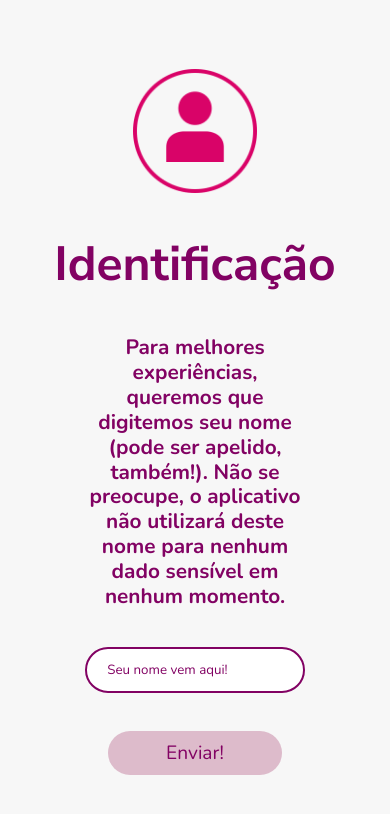
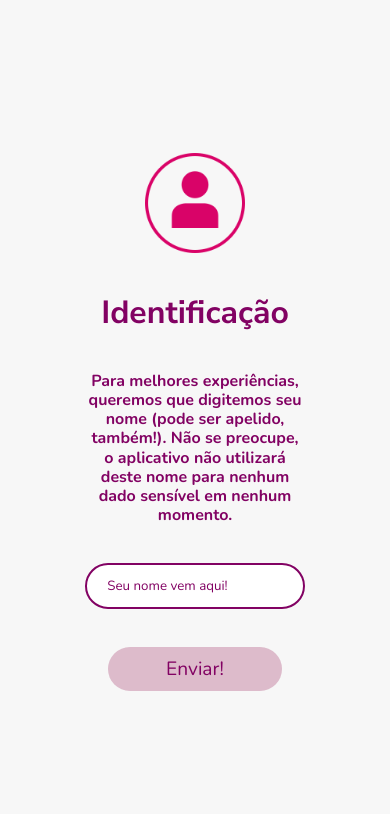
Before and after one commit to emilsonfilho/feel-and-write, a plain HTML site: page pages/DynamicOptions/Identification/index.html in a window 390 px wide. Drawn offline with nearby package versions, Linux system fonts and the light colour scheme.

Commit message:
solving responsivity in register

```diff
--- a/pages/DynamicOptions/Count/styles.css
+++ b/pages/DynamicOptions/Count/styles.css
@@ -53,7 +53,7 @@ body .container {
 
 .content input[type="number"] {
   padding: 15px;
-  max-width: 60px;
+  max-width: 80px;
   border: 2px solid var(--burgundy);
   border-radius: 25px;
   outline: none;
--- a/pages/DynamicOptions/Identification/styles.css
+++ b/pages/DynamicOptions/Identification/styles.css
@@ -1,19 +1,25 @@
 @import '../../../styles/initialConfig.css';
 @import '../../../styles/fontsUrl.css';
+@import '../../../styles/animations.css';
 
 body, section {
   display: flex;
   flex-direction: column;
   align-items: center;
   justify-content: center;
+  transition: all .2s ease-out;
+  opacity: 0;
+  animation: fadeIn 1s ease forwards;
 }
 
 h1, p, input {
   color: var(--burgundy);
+  transition: color .2s ease-out;
 }
 
 h1, p {
   font-weight: 700;
+  transition: font-weight .2s ease-out;
 }
 
 body {
@@ -27,12 +33,14 @@ section {
 }
 
 section img {
-  width: 124px
+  width: 124px;
+  transition: width .32s ease-out;
 }
 
 section h1 {
   font-family: 'Nunito Sans', sans-serif;
   font-size: 3em;
+  transition: font-size .2s ease-out;
 }
 
 section p {
@@ -40,6 +48,7 @@ section p {
   font-size: 1.3em;
   line-height: 1.2em;
   max-width: 75%;
+  transition: font-size .2s ease-out, line-height .2s ease-out;
 }
 
 section input[type="text"] {
@@ -49,8 +58,23 @@ section input[type="text"] {
   color: var(--burgundy);
   outline: none;
   width: 75%;
+  transition: border .2s ease-out, width .2s ease-out;
 }
 
 section input::placeholder {
   color: var(--burgundy);
 }
+
+@media screen and (max-width: 500px) {
+  section img {
+    width: 100px;
+  }
+
+  section p {
+    font-size: 1em;
+  }
+
+  section h1 {
+    font-size: 2em;
+  }
+}
--- a/pages/DynamicOptions/Pin/styles.css
+++ b/pages/DynamicOptions/Pin/styles.css
@@ -1,3 +1,10 @@
+@import '../../../styles/animations.css';
+
+* {
+  animation: fadeIn 1s ease forwards;
+  transition: all .1s ease-out;
+}
+
 section.form input[type="number"] {
   padding: 13px 25px;
   border-radius: 25px;
@@ -7,3 +14,18 @@ section.form input[type="number"] {
 section.form input[type="button"] {
   padding: 10px 15px;
 }
+
+@media screen and (max-width: 532px) {
+  section.title {
+    gap: 15px;
+  }
+
+  section.title img {
+    width: 100px;
+  }
+
+  section.title h2 {
+    line-height: normal;
+    font-size: 2.4em;
+  }
+}
--- /dev/null
+++ b/styles/animations.css
@@ -0,0 +1,8 @@
+@keyframes fadeIn {
+  from {
+    opacity: 0;
+  }
+  to {
+    opacity: 1;
+  }
+}
```
